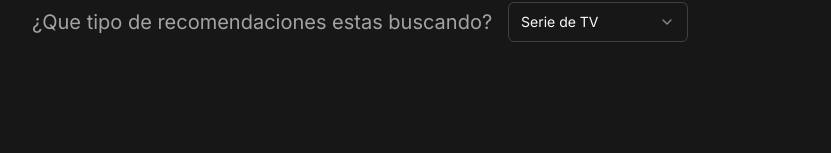
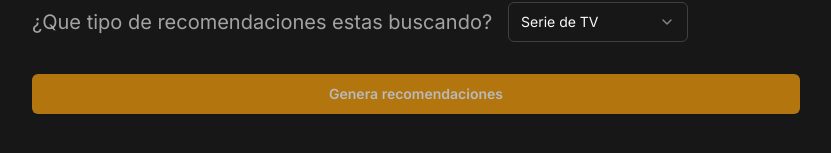
Before and after one commit to dkast/cine-ai, a Next.js app: page / in a window 1280 px wide. Shown: the part 571-724 px from the top of the page, without its empty margins (224-1055 px from the left). Built offline with nearby package versions, Linux system fonts and the light colour scheme; no server answers.

Commit message:
Working on api results

```diff
--- a/src/app/page.tsx
+++ b/src/app/page.tsx
@@ -1,5 +1,6 @@
 import Balancer from "react-wrap-balancer"
 
+import GenerateResults from "@/components/generate-results"
 import SearchMedia from "@/components/search-media"
 import SelectKind from "@/components/select-kind"
 
@@ -18,6 +19,7 @@ export default function Home() {
         </p>
         <SearchMedia />
         <SelectKind />
+        <GenerateResults />
       </div>
     </main>
   )
--- /dev/null
+++ b/src/components/generate-results.tsx
@@ -0,0 +1,33 @@
+"use client"
+
+import React from "react"
+import { useAtom } from "jotai"
+
+import { kindAtom, mediaAtom } from "@/lib/store"
+import { Media } from "@/lib/types"
+
+const GenerateResults = () => {
+  const [media] = useAtom(mediaAtom)
+  const [kind] = useAtom(kindAtom)
+  const enabled = media?.length > 0
+
+  // const prompt = `Recomienda 5 ${kind} que sean similares al siguiente listado: ${
+  //   (media.length) > 0 : media.map((item: Media) => {
+  //     return item?.title
+  //   }) : ""
+  // }`
+  console.log(prompt)
+
+  return (
+    <>
+      <button
+        disabled={!enabled}
+        className="rounded-md bg-amber-500 py-2.5 px-3.5 text-sm font-semibold text-white shadow-sm transition hover:bg-amber-400 focus-visible:outline focus-visible:outline-2 focus-visible:outline-offset-2 focus-visible:outline-amber-500 active:scale-[0.99] disabled:opacity-70"
+      >
+        Genera recomendaciones
+      </button>
+    </>
+  )
+}
+
+export default GenerateResults
--- a/src/components/select-kind.tsx
+++ b/src/components/select-kind.tsx
@@ -25,8 +25,8 @@ const SelectKind = () => {
           <SelectValue />
         </SelectTrigger>
         <SelectContent>
-          <SelectItem value="Serie TV">Serie de TV</SelectItem>
-          <SelectItem value="Película">Película</SelectItem>
+          <SelectItem value="Series de TV">Serie de TV</SelectItem>
+          <SelectItem value="Películas">Película</SelectItem>
           <SelectItem value="Sorprendeme">Sorprendeme</SelectItem>
         </SelectContent>
       </Select>
--- a/src/lib/store.ts
+++ b/src/lib/store.ts
@@ -4,4 +4,4 @@ import type { Media } from "@/lib/types"
 
 export const mediaAtom = atom<Media[]>([])
 
-export const kindAtom = atom<string>("Serie TV")
+export const kindAtom = atom<string>("Series de TV")
```
